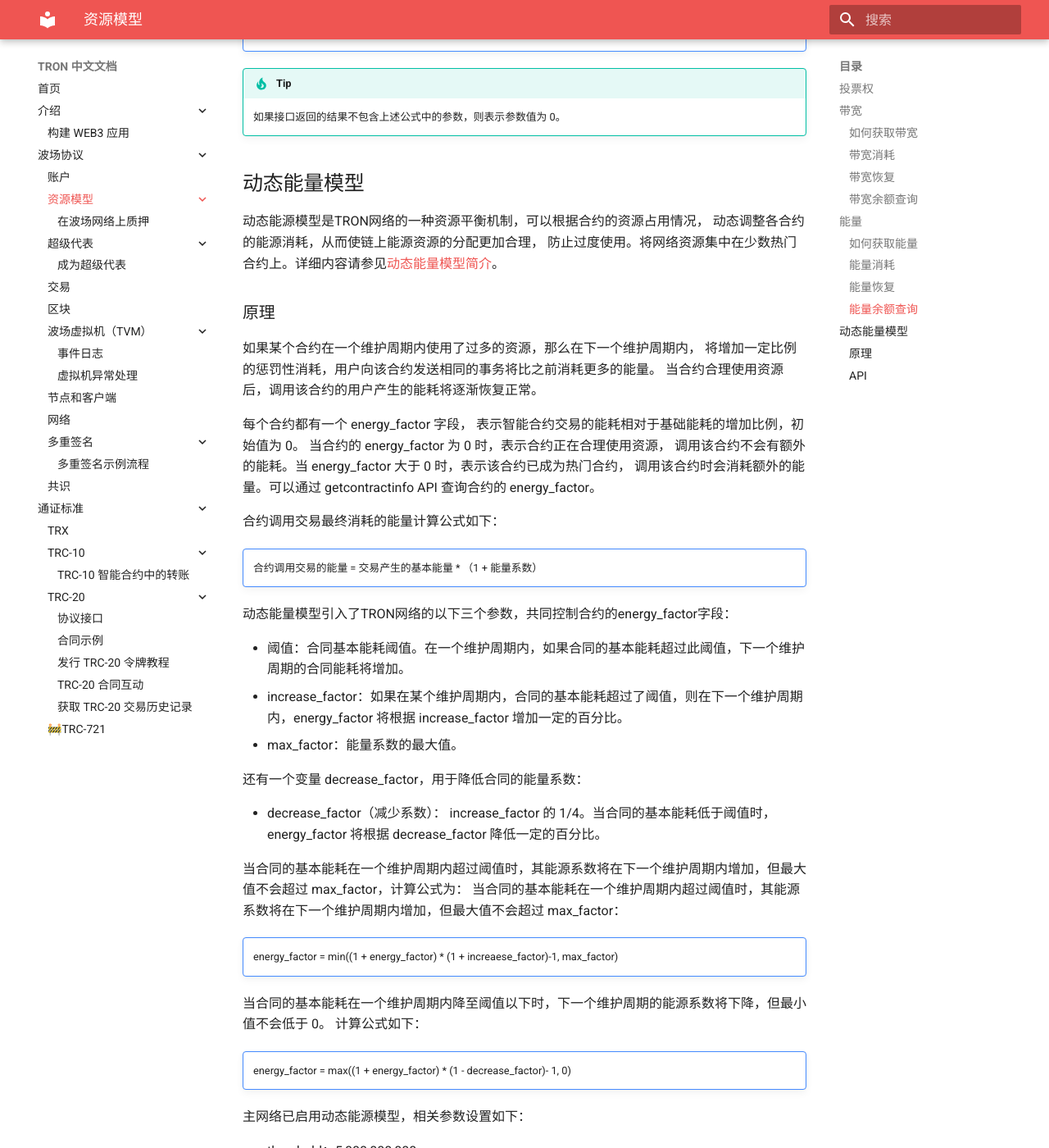
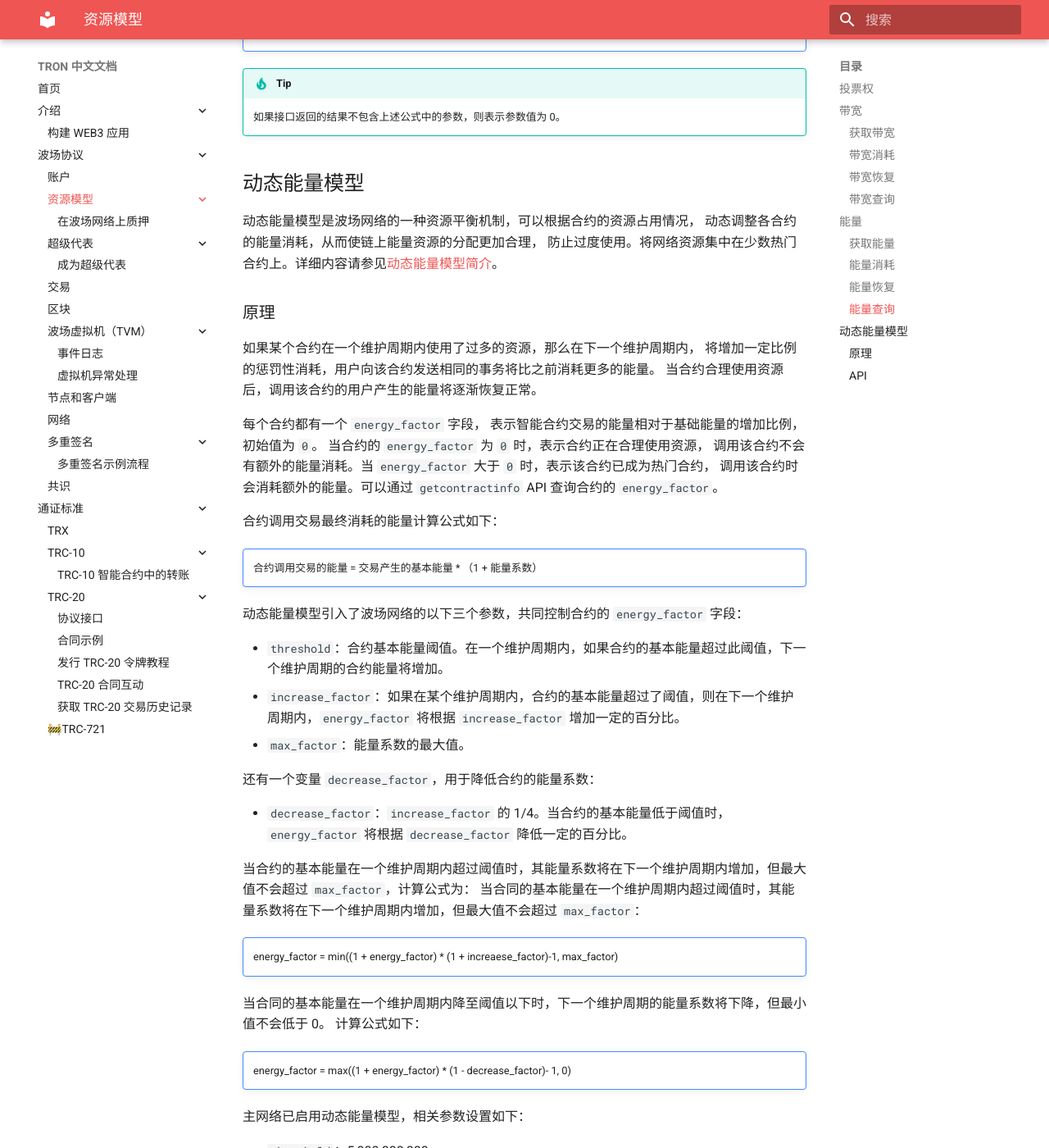
Before and after one commit to SychO3/TRON_ZH, an MkDocs documentation site: the page built from docs/tron-protocol/resource-model/index.md, in a window 1280 px wide and 1400 px high, scrolled down 3162 px. Shown: the whole window at 82% size. Built offline with MkDocs 1.6.1 and Material for MkDocs 9.7.7, drawn with Linux system fonts in a browser that asks for light colours; some of the changed text lies outside the part shown.

Commit message:
translation amendment

```diff
--- a/docs/tron-protocol/resource-model/index.md
+++ b/docs/tron-protocol/resource-model/index.md
@@ -1,57 +1,57 @@
 # 资源模型
 ***
-投票权、带宽和能量是 TRON 网络的重要系统资源。
+投票权、带宽和能量是波场网络的重要系统资源。
 其中，投票权用于投票选举超级代表；带宽是衡量区块链数据库中存储的交易字节大小的单位。
-交易越大，消耗的带宽资源就越多。能量是衡量 TRON 虚拟机在 TRON 网络上执行特定操作所需的计算量的单位。
+交易越大，消耗的带宽资源就越多。能量是衡量波场虚拟机在波场网络上执行特定操作所需的计算量的单位。
 由于智能合约交易的执行需要计算资源，因此每笔智能合约交易都需要支付能量费用。
 
 ## 投票权
-任何账户在投票选举超级代表之前，都需要获得投票权，即 TRON 权力（TP）。
+任何账户在投票选举超级代表之前，都需要获得投票权，即 TRON 权力（`TP`）。
 投票权可通过质押 TRX 获得。除了获得带宽或能量外，质押 TRX 还可同时获得投票权。
-质押 1TRX 的投票者将获得 1TP。有关如何质押，请参阅 TRON 网络上的质押章节。
+质押 `1TRX` 的投票者将获得 `1TP`。有关如何质押，请参阅 TRON 网络上的质押章节。
 
-投票者可以多次质押，多次质押获得的投票权将添加到投票者的账户中。
-投票者可以通过`wallet/getaccountresource`接口查询账户拥有的投票权总数以及已使用的投票权数量。
+选民可以多次质押，多次质押获得的投票权将添加到选民的账户中。
+选民可以通过`wallet/getaccountresource`接口查询账户拥有的投票权总数以及已使用的投票权数量。
 
 ## 带宽
 所有类型的交易都需要消耗带宽（Bandwidth Points）。
-交易以字节数组的形式在 TRON 网络中传输和存储。
-一个字节需要一个带宽，因此事务需要消耗的带宽等于事务字节数。
+交易以字节数组的形式在波场网络中传输和存储。
+一个字节需要一个带宽，因此交易需要消耗的带宽等于交易字节数。
 
 当可用带宽不足时，需要燃烧 TRX 以支付带宽：
 
 !!! note ""
     消耗的 TRX = 消耗的带宽量 * 带宽单价
 
-目前，带宽单价为1000sun。
+目前，带宽单价为 `1000sun`。
 
-### 如何获取带宽
-每个外部账户每天有600个免费带宽，通过质押TRX可以获得更多带宽。
-所有用户根据质押的TRX数量共享固定数量的带宽。全网固定带宽供应总量为432亿/天。
-可以通过以下公式计算质押一定数量的TRX可以获得多少带宽：
+### 获取带宽
+每个外部账户每天有 `600` 个免费带宽，通过质押 TRX 可以获得更多带宽。
+所有用户根据质押的 TRX 数量共享固定数量的带宽。全网固定带宽供应总量为 `432` 亿/天。
+可以通过以下公式计算质押一定数量的 TRX 可以获得多少带宽：
 
 !!! note ""
     获取带宽量 = 获取带宽质押的TRX数量 / 全网获取带宽质押的TRX总量 * 43_200_000_000
 
-您可以通过`wallet/getaccountresource`接口获取为获取全网带宽而质押的TRX总量。
+可以通过`wallet/getaccountresource`接口获取为获取全网带宽而质押的 TRX 总量。
 
-您可以发送 `FreezeBalanceV2Contract` 类型的交易来质押 TRX 以获得带宽。
-下面以`wallet-cli为例创建FreezeBalanceContract`类型的交易：
+可以发送 `FreezeBalanceV2Contract` 类型的交易来质押 TRX 以获得带宽。
+下面以 wallet-cli 为例创建`FreezeBalanceContract`类型的交易：
 
 !!! note ""
     wallet> freezeBalanceV2 1000000 0
 
 ### 带宽消耗
-除了查询操作外，任何事务都需要消耗带宽。
-带宽消耗规则为：首先检查交易发起者质押TRX获得的带宽是否充足，
-如果充足则消耗质押TRX获得的带宽；否则，检查交易发起方的免费带宽是否充足，
-如果充足，则消耗免费带宽，否则将按照每带宽0.001TRX的单价燃烧TRX来支付交易的带宽。
+除了查询操作外，任何交易都需要消耗带宽。
+带宽消耗规则为：首先检查交易发起者质押 TRX 获得的带宽是否充足，
+如果充足则消耗质押 TRX 获得的带宽；否则，检查交易发起方的免费带宽是否充足，
+如果充足，则消耗免费带宽，否则将按照每带宽 `0.001TRX` 的单价燃烧 TRX 来支付交易的带宽。
 
 ### 带宽恢复
-账户的免费带宽和质押TRX获得的带宽消耗完后，会在24小时内逐渐恢复。
+账户的免费带宽和质押 TRX 获得的带宽消耗完后，会在24小时内逐渐恢复。
 
-### 带宽余额查询
-首先调用节点HTTP接口`wallet/getaccountresource`获取账户当前资源状态，然后通过以下公式计算带宽余额：
+### 带宽查询
+首先调用节点 HTTP 接口`wallet/getaccountresource`获取账户当前资源状态，然后通过以下公式计算带宽：
 
 !!! note ""
     Free bandwidth balance = freeNetLimit - freeNetUsed
@@ -65,26 +65,26 @@
 智能合约每条指令的执行在运行时都会消耗一定的能量。
 因此不同复杂度的合约消耗不同数量的能量。
 合约执行时，按照指令一一计算并扣除能量。
-当账户可用能量不足时，需要燃烧TRX来支付相应的能量。
+当账户可用能量不足时，需要燃烧 TRX 来支付相应的能量。
 
 !!! note ""
     Burned TRX = Energy quantity * the unit price of Energy
 
-目前，能量的单价为210sun。
+目前，能量的单价为 `210sun`。
 
-### 如何获取能量
-能量只能通过质押TRX来获得。
-所有用户根据质押的TRX数量共享固定数量的能量。
-全网每日固定总能源供应量为180,000,000,000。
-请使用以下公式计算质押一定数量的TRX可以获得多少能量：
+### 获取能量
+能量只能通过质押 TRX 来获得。
+所有用户根据质押的 TRX 数量共享固定数量的能量。
+全网每日固定总能源供应量为 `180,000,000,000`。
+请使用以下公式计算质押一定数量的 TRX 可以获得多少能量：
 
 !!! note ""
-    获取能量数量 = 获取能量质押的TRX数量 / 全网获取能量质押的TRX总量 * 180_000_000_000
+    获取能量数量 = 获取能量质押的 TRX 数量 / 全网获取能量质押的 TRX 总量 * 180_000_000_000
 
-您可以通过`wallet/getaccountresource`接口获取全网获取能量所质押的TRX总量。
+可以通过`wallet/getaccountresource`接口获取全网获取能量所质押的TRX总量。
 
-您可以发送 `FreezeBalanceV2Contract` 类型的交易来质押 TRX 以获得能量。
-下面以wallet-cli为例创建`FreezeBalanceContract`类型的交易：
+可以发送 `FreezeBalanceV2Contract` 类型的交易来质押 TRX 以获得能量。
+下面以 wallet-cli 为例创建`FreezeBalanceContract`类型的交易：
 
 !!! note ""
     wallet> freezeBalanceV2 1000000 1
@@ -92,20 +92,20 @@
 ### 能量消耗
 合约执行时，按照指令一一计算并扣除能量。账户能耗优先级如下：
 
-- 质押TRX获得的能量
-- 燃烧TRX
+- 质押 TRX 获得的能量
+- 燃烧 TRX
 
-首先，质押TRX获得的能量会被消耗。如果这部分能量不够，
-账户的TRX将继续被燃烧，以支付交易所需的能量资源，按照每能量0.00021TRX的单价。
+首先，质押 TRX 获得的能量会被消耗。如果这部分能量不够，
+账户的 TRX 将继续被燃烧，以支付交易所需的能量资源，按照每能量 `0.00021TRX` 的单价。
 
-如果合约在执行过程中因抛出revert异常而退出，则仅扣除已经执行的指令所消耗的能量。
-但对于异常合约，例如合约执行超时，或者由于bug导致异常退出，该笔交易的最大可用能量将会被扣除。
-您可以通过设置交易的`fee_limit`参数来限制本次交易的最大能源成本。
+如果合约在执行过程中因抛出 `revert` 异常而退出，则仅扣除已经执行的指令所消耗的能量。
+但对于异常合约，例如合约执行超时，或者由于 bug 导致异常退出，该笔交易的最大可用能量将会被扣除。
+可以通过设置交易的`fee_limit`参数来限制本次交易的最大能量成本。
 
 ### 能量恢复
 账户能量资源消耗后，会在24小时内逐渐恢复。
 
-### 能量余额查询
+### 能量查询
 首先调用节点HTTP接口`wallet/getaccountresource`获取账户当前的资源状态，
 然后通过以下公式计算能量余额：
 
@@ -117,60 +117,60 @@
 
 
 ## 动态能量模型
-动态能源模型是TRON网络的一种资源平衡机制，可以根据合约的资源占用情况，
-动态调整各合约的能源消耗，从而使链上能源资源的分配更加合理，
+动态能量模型是波场网络的一种资源平衡机制，可以根据合约的资源占用情况，
+动态调整各合约的能量消耗，从而使链上能量资源的分配更加合理，
 防止过度使用。将网络资源集中在少数热门合约上。详细内容请参见[动态能量模型简介](https://coredevs.medium.com/introduction-to-dynamic-energy-model-31917419b61a)。
 
 ### 原理
 如果某个合约在一个维护周期内使用了过多的资源，那么在下一个维护周期内，
 将增加一定比例的惩罚性消耗，用户向该合约发送相同的事务将比之前消耗更多的能量。
-当合约合理使用资源后，调用该合约的用户产生的能耗将逐渐恢复正常。
+当合约合理使用资源后，调用该合约的用户产生的能量将逐渐恢复正常。
 
-每个合约都有一个 energy_factor 字段，
-表示智能合约交易的能耗相对于基础能耗的增加比例，初始值为 0。
-当合约的 energy_factor 为 0 时，表示合约正在合理使用资源，
-调用该合约不会有额外的能耗。当 energy_factor 大于 0 时，表示该合约已成为热门合约，
-调用该合约时会消耗额外的能量。可以通过 getcontractinfo API 查询合约的 energy_factor。
+每个合约都有一个 `energy_factor` 字段，
+表示智能合约交易的能量相对于基础能量的增加比例，初始值为 `0`。
+当合约的 `energy_factor` 为 `0` 时，表示合约正在合理使用资源，
+调用该合约不会有额外的能量消耗。当 `energy_factor` 大于 `0` 时，表示该合约已成为热门合约，
+调用该合约时会消耗额外的能量。可以通过 `getcontractinfo` API 查询合约的 `energy_factor`。
 
 合约调用交易最终消耗的能量计算公式如下：
 
 !!! note ""
     合约调用交易的能量 = 交易产生的基本能量 * （1 + 能量系数）
 
-动态能量模型引入了TRON网络的以下三个参数，共同控制合约的energy_factor字段：
+动态能量模型引入了波场网络的以下三个参数，共同控制合约的 `energy_factor` 字段：
 
-- 阈值：合同基本能耗阈值。在一个维护周期内，如果合同的基本能耗超过此阈值，下一个维护周期的合同能耗将增加。
-- increase_factor：如果在某个维护周期内，合同的基本能耗超过了阈值，则在下一个维护周期内，energy_factor 将根据 increase_factor 增加一定的百分比。
-- max_factor：能量系数的最大值。
+- `threshold`：合约基本能量阈值。在一个维护周期内，如果合约的基本能量超过此阈值，下一个维护周期的合约能量将增加。
+- `increase_factor`：如果在某个维护周期内，合约的基本能量超过了阈值，则在下一个维护周期内，`energy_factor` 将根据 `increase_factor` 增加一定的百分比。
+- `max_factor`：能量系数的最大值。
 
-还有一个变量 decrease_factor，用于降低合同的能量系数：
+还有一个变量 `decrease_factor`，用于降低合约的能量系数：
 
-- decrease_factor（减少系数）： increase_factor 的 1/4。当合同的基本能耗低于阈值时，energy_factor 将根据 decrease_factor 降低一定的百分比。
+- `decrease_factor`：`increase_factor` 的 1/4。当合约的基本能量低于阈值时，`energy_factor` 将根据 `decrease_factor` 降低一定的百分比。
 
-当合同的基本能耗在一个维护周期内超过阈值时，其能源系数将在下一个维护周期内增加，但最大值不会超过 max_factor，计算公式为： 当合同的基本能耗在一个维护周期内超过阈值时，其能源系数将在下一个维护周期内增加，但最大值不会超过 max_factor：
+当合约的基本能量在一个维护周期内超过阈值时，其能量系数将在下一个维护周期内增加，但最大值不会超过 `max_factor`，计算公式为： 当合同的基本能量在一个维护周期内超过阈值时，其能量系数将在下一个维护周期内增加，但最大值不会超过 `max_factor`：
 
 !!! note ""
     energy_factor = min((1 + energy_factor) * (1 + increaese_factor)-1, max_factor)
 
-当合同的基本能耗在一个维护周期内降至阈值以下时，下一个维护周期的能源系数将下降，但最小值不会低于 0。 计算公式如下：
+当合同的基本能量在一个维护周期内降至阈值以下时，下一个维护周期的能量系数将下降，但最小值不会低于 0。 计算公式如下：
 
 !!!note ""
     energy_factor = max((1 + energy_factor) * (1 - decrease_factor)- 1, 0)
 
-主网络已启用动态能源模型，相关参数设置如下：
+主网络已启用动态能量模型，相关参数设置如下：
 
-- threshold：5,000,000,000
-- increase_factor：0.2
-- max_factor：3.4
+- `threshold`：5,000,000,000
+- `increase_factor`：0.2
+- `max_factor`：3.4
 
-由于流行合约在不同维护周期的能耗不同，因此在调用合约时有必要为事务设置适当的 feelimit 参数。更多信息，请参阅设置事务 feelimit。
+由于流行合约在不同维护周期的能量不同，因此在调用合约时有必要为交易设置适当的 `feelimit` 参数。更多信息，请参阅设置交易 feelimit。
 
 ### API
-下表列出了动态能源模型的相关界面及其说明：
+下表列出了动态能量模型的相关界面及其说明：
 
-| 接口名称                        | 描述               | 返回值与动态能量模型相关 |
-|-----------------------------|------------------|----------------------------------------------|
-| `getcontractinfo`           | 查询合同信息           | contract_state.energy_usage：表示当前维护周期内合同的基本能源使用总量； contract_state.energy_factor：合同的能源系数，0 表示非热门合同，大于 0 表示热门合同； contract_state.update_cycle：当前维护周期的编号 |
-| `triggerconstantcontract`   | 查询合同数据或估算能耗      | energy_penalty 表示罚则能量；energy_used 表示总能量（基本能量和罚则能量之和）。|
-| `gettransactioninfobyid`    | 查询交易信息	          | receipt.energy_penalty_total 表示罚则能量 |
- | `gettransactionreceiptbyid` | 查询交易执行结果、费用和其他信息 | receipt.energy_penalty_total 表示罚则能量 |
+| 接口名称                        | 描述               | 返回值与动态能量模型相关                                                                                                                                        |
+|-----------------------------|------------------|-----------------------------------------------------------------------------------------------------------------------------------------------------|
+| `getcontractinfo`           | 查询合约信息           | contract_state.energy_usage：表示当前维护周期内合同的基本能量使用总量； contract_state.energy_factor：合同的能量系数，0 表示非热门合约，大于 0 表示热门合约； contract_state.update_cycle：当前维护周期的编号 |
+| `triggerconstantcontract`   | 查询合约数据或估算能量      | energy_penalty 表示惩罚能量；energy_used 表示总能量（基本能量和惩罚能量之和）。                                                                                               |
+| `gettransactioninfobyid`    | 查询交易信息	          | receipt.energy_penalty_total 表示惩罚能量                                                                                                                 |
+ | `gettransactionreceiptbyid` | 查询交易执行结果、费用和其他信息 | receipt.energy_penalty_total 表示惩罚能量                                                                                                                 |
```
Also changed, not shown: docs/introduction/index.md (+27 -33 lines), docs/tron-protocol/account.md (+27 -27 lines), docs/tron-protocol/resource-model/staking-on-tron-network.md (+47 -47 lines).
